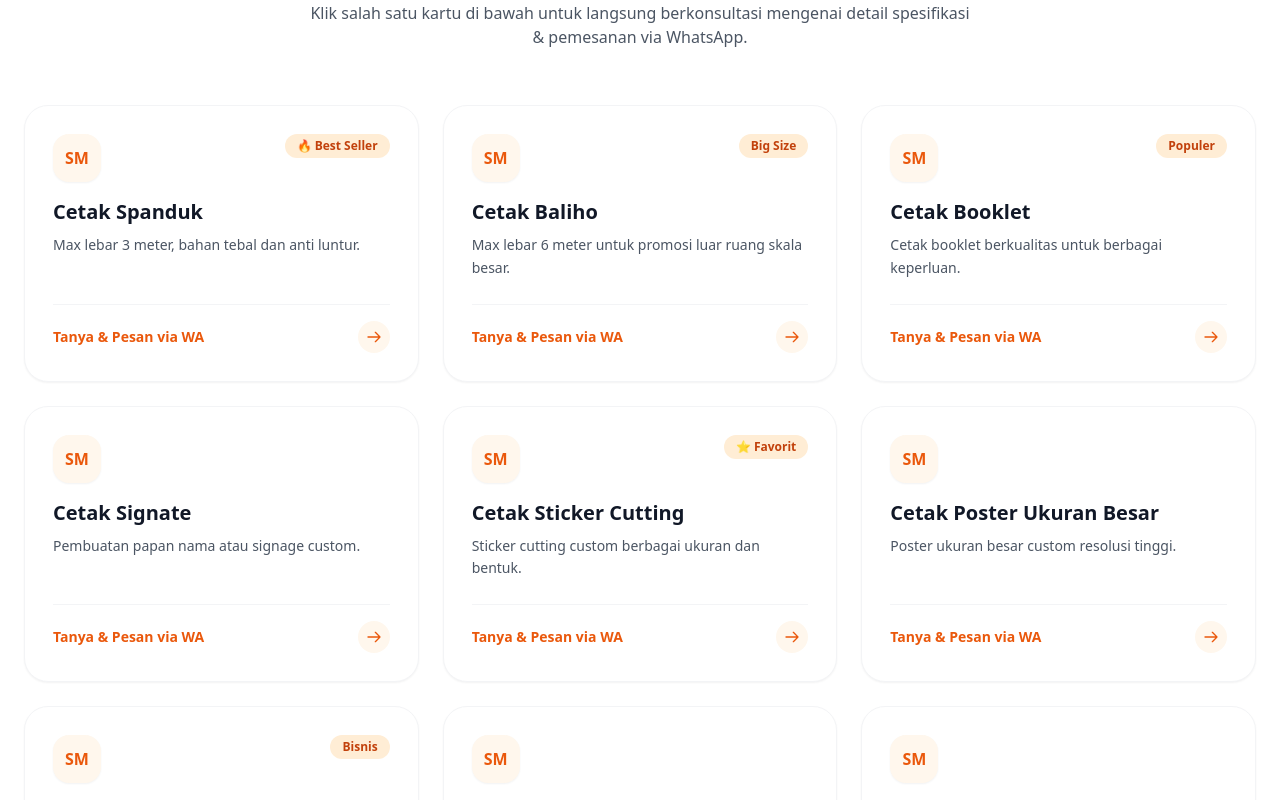
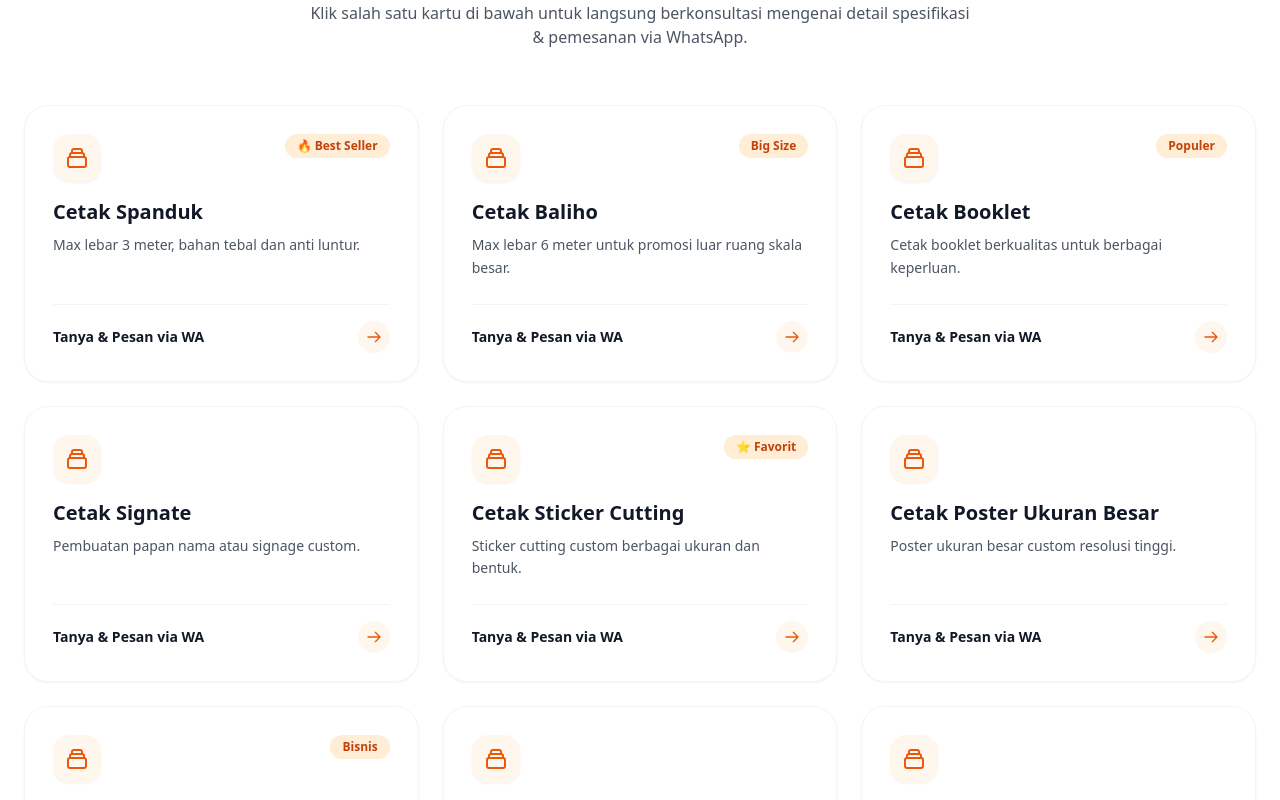
Before and after one commit to Heroness1/daycreed-inframe, a Next.js app: page /testing in a window 1280 px wide. Shown: the part 2040-2840 px from the top of the page. Built offline with nearby package versions, Linux system fonts and the light colour scheme.

Commit message:
Improve button text color and add print icon
Updated button text color for better readability and added a document print icon.

```diff
--- a/pages/testing.js
+++ b/pages/testing.js
@@ -517,9 +517,11 @@ export default function Home() {
 
                   <div>
                     <div className="flex items-start justify-between gap-3 mb-4">
-                      {/* Logo inisial SM */}
-                      <div className="w-12 h-12 rounded-2xl bg-orange-50 text-orange-600 flex items-center justify-center font-bold text-base group-hover:bg-orange-600 group-hover:text-white transition-colors shadow-sm">
-                        SM
+                      {/* Ikon Cetak Dokumen */}
+                      <div className="w-12 h-12 rounded-2xl bg-orange-50 text-orange-600 flex items-center justify-center group-hover:bg-orange-600 group-hover:text-white transition-colors shadow-sm">
+                        <svg className="w-6 h-6" fill="none" stroke="currentColor" viewBox="0 0 24 24" xmlns="http://www.w3.org/2000/svg">
+                          <path strokeLinecap="round" strokeLinejoin="round" strokeWidth={2} d="M19 11H5m14 0a2 2 0 012 2v6a2 2 0 01-2 2H5a2 2 0 01-2-2v-6a2 2 0 012-2m14 0V9a2 2 0 00-2-2M5 11V9a2 2 0 012-2m0 0V5a2 2 0 012-2h6a2 2 0 012 2v2M7 7h10" />
+                        </svg>
                       </div>
 
                       {/* Badge jika ada */}
@@ -539,10 +541,10 @@ export default function Home() {
                     </p>
                   </div>
 
-                  {/* Tombol aksi bawah */}
-                  <div className="pt-4 border-t border-gray-100 flex items-center justify-between text-sm font-semibold text-orange-600">
-                    <span className="group-hover:translate-x-1 transition-transform">Tanya & Pesan via WA</span>
-                    <div className="w-8 h-8 rounded-full bg-orange-50 group-hover:bg-orange-600 group-hover:text-white flex items-center justify-center transition-colors">
+                  {/* Tombol aksi bawah (Teks Hitam Nyaman Dibaca) */}
+                  <div className="pt-4 border-t border-gray-100 flex items-center justify-between text-sm font-semibold text-gray-900">
+                    <span className="group-hover:text-orange-600 group-hover:translate-x-1 transition-all">Tanya & Pesan via WA</span>
+                    <div className="w-8 h-8 rounded-full bg-orange-50 group-hover:bg-orange-600 group-hover:text-white text-orange-600 flex items-center justify-center transition-colors">
                       <svg
                         className="w-4 h-4"
                         fill="none"
```
